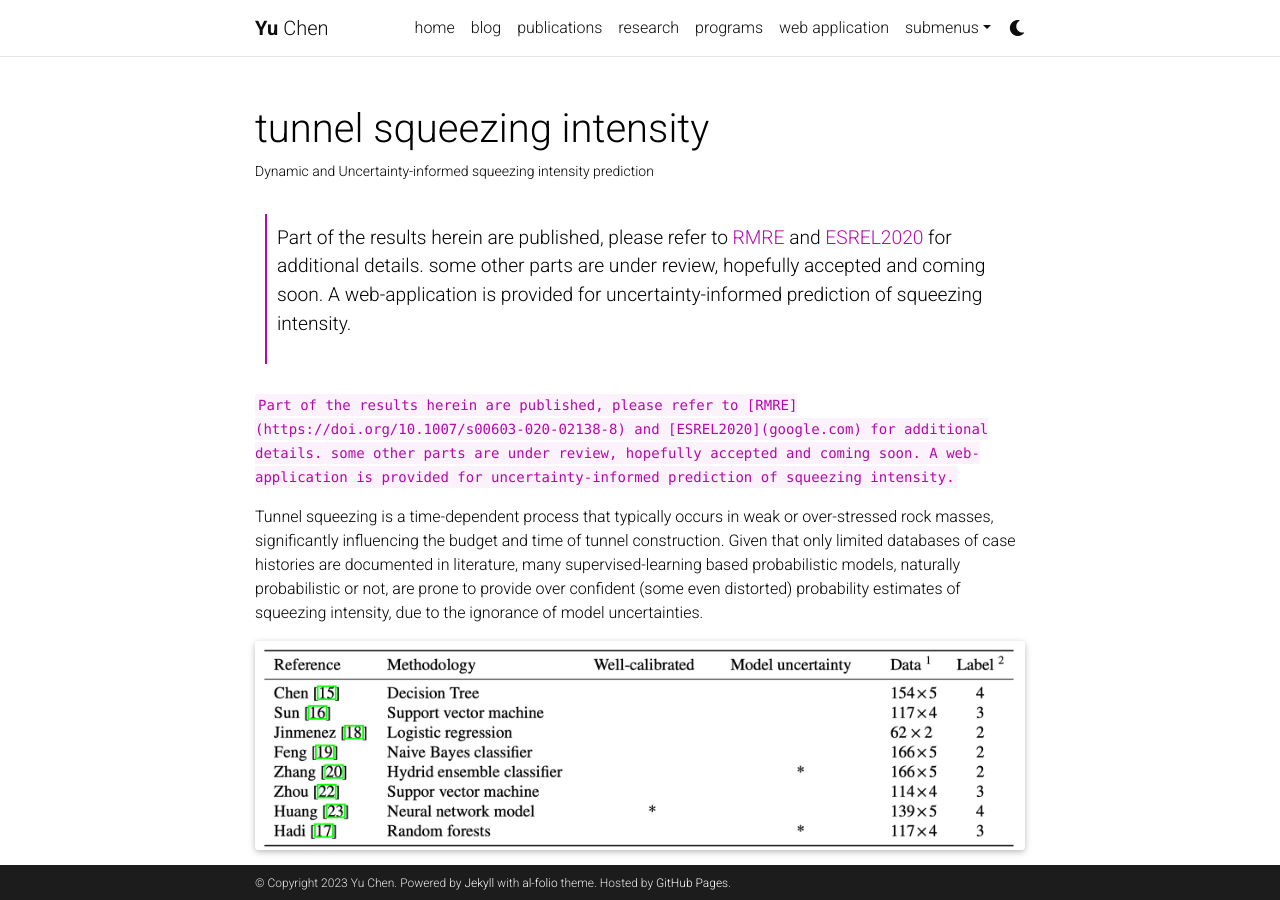
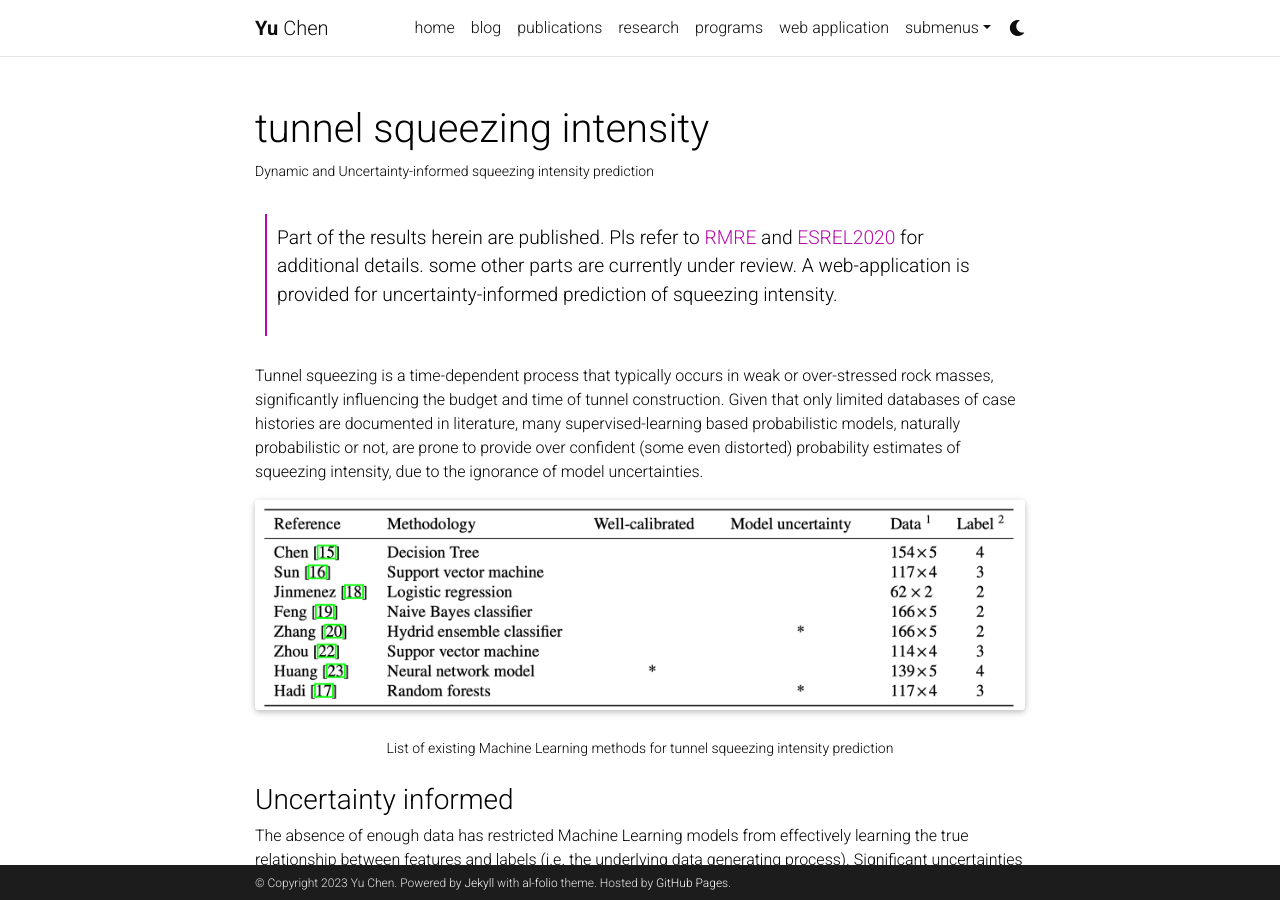
Before and after one commit to yuchenakaleslie/yuchenakaleslie.github.io, a Jekyll site: the page built from _projects/2_project.md, in a window 1280 px wide and 900 px high. Built offline with Jekyll 4.4.1, drawn with Linux system fonts in a browser that asks for light colours; full-size pictures stand in for the smaller copies a plugin makes; comment, search, counter and statistics services are not loaded; a style sheet for code colours, icons or effects is not loaded; some of the changed text lies outside the part shown.

````diff
--- a/_config.yml
+++ b/_config.yml
@@ -178,7 +178,7 @@ collections:
 announcements:
   enabled: true
   scrollable: true # adds a vertical scroll bar if there are more than 3 news items
-  limit: 5 # leave blank to include all the news in the `_news` folder
+  limit: 1 # leave blank to include all the news in the `_news` folder
 
 latest_posts:
   enabled: true
--- a/_projects/2_project.md
+++ b/_projects/2_project.md
@@ -8,12 +8,9 @@ category: work
 ---
 
 >
-> Part of the results herein are published, please refer to [RMRE](https://doi.org/10.1007/s00603-020-02138-8) and [ESREL2020](google.com) for additional details.
-> some other parts are under review, hopefully accepted and coming soon.
+> Part of the results herein are published. Pls refer to [RMRE](https://doi.org/10.1007/s00603-020-02138-8) and [ESREL2020](google.com) for additional details.
+> some other parts are currently under review.
 > A web-application is provided for uncertainty-informed prediction of squeezing intensity.
-
-```Part of the results herein are published, please refer to [RMRE](https://doi.org/10.1007/s00603-020-02138-8) and [ESREL2020](google.com) for additional details. some other parts are under review, hopefully accepted and coming soon. A web-application is provided for uncertainty-informed prediction of squeezing intensity.
-```
 
 Tunnel squeezing is a time-dependent process that typically occurs in weak or over-stressed rock masses, significantly influencing the budget and time of tunnel construction. Given that only limited databases of case histories are documented in literature, many supervised-learning based probabilistic models, naturally probabilistic or not, are prone to provide over confident (some even distorted) probability estimates of squeezing intensity, due to the ignorance of model uncertainties.
 
````
Also changed, not shown: other parts of _projects/2_project.md (+2 -0 lines), _news/announcement_1.md (+2 -2 lines), _news/announcement_2.md (+1 -1 lines), bin/announcement_1.md (added, +8 -0 lines), bin/announcement_3.md (renamed from _news/announcement_3.md).
